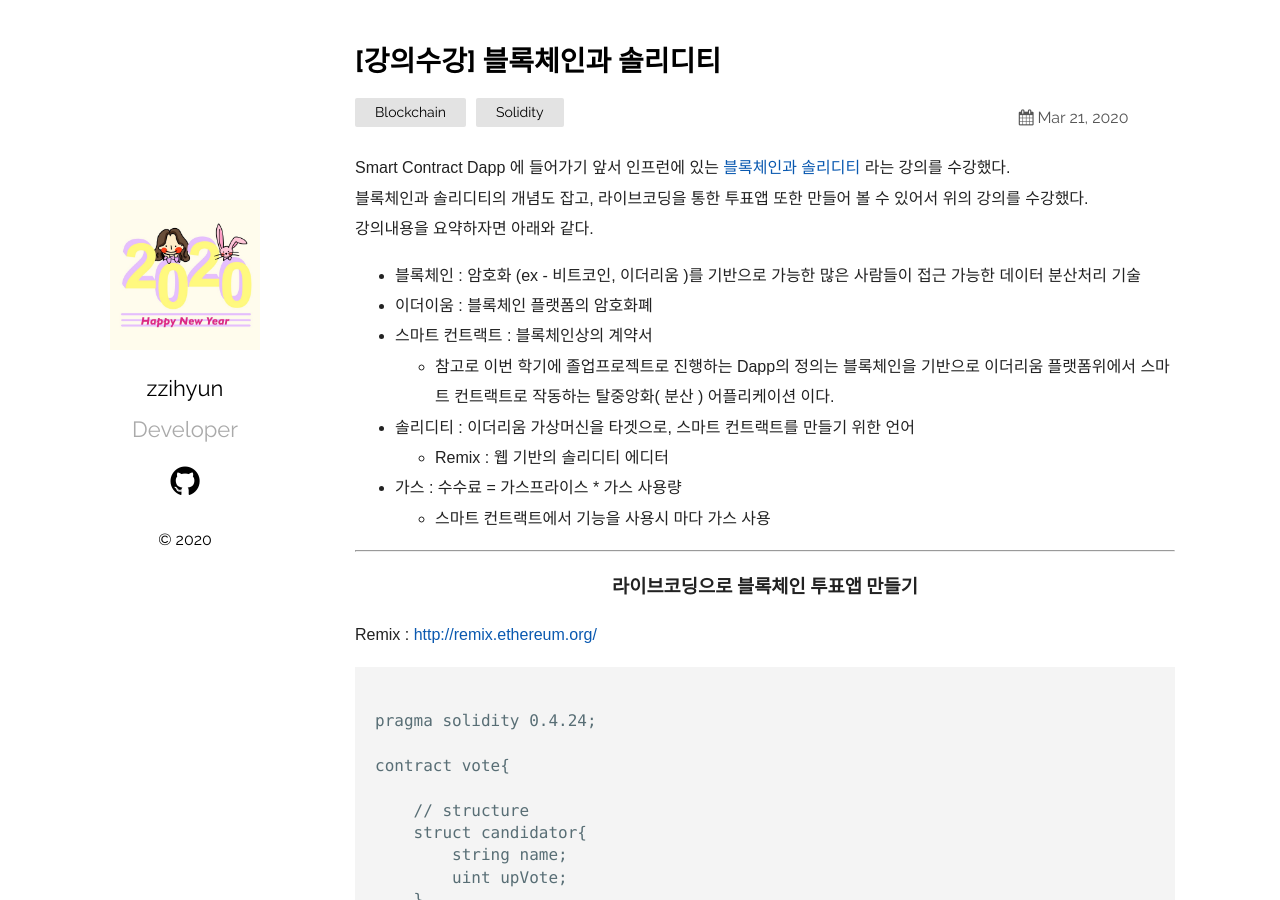
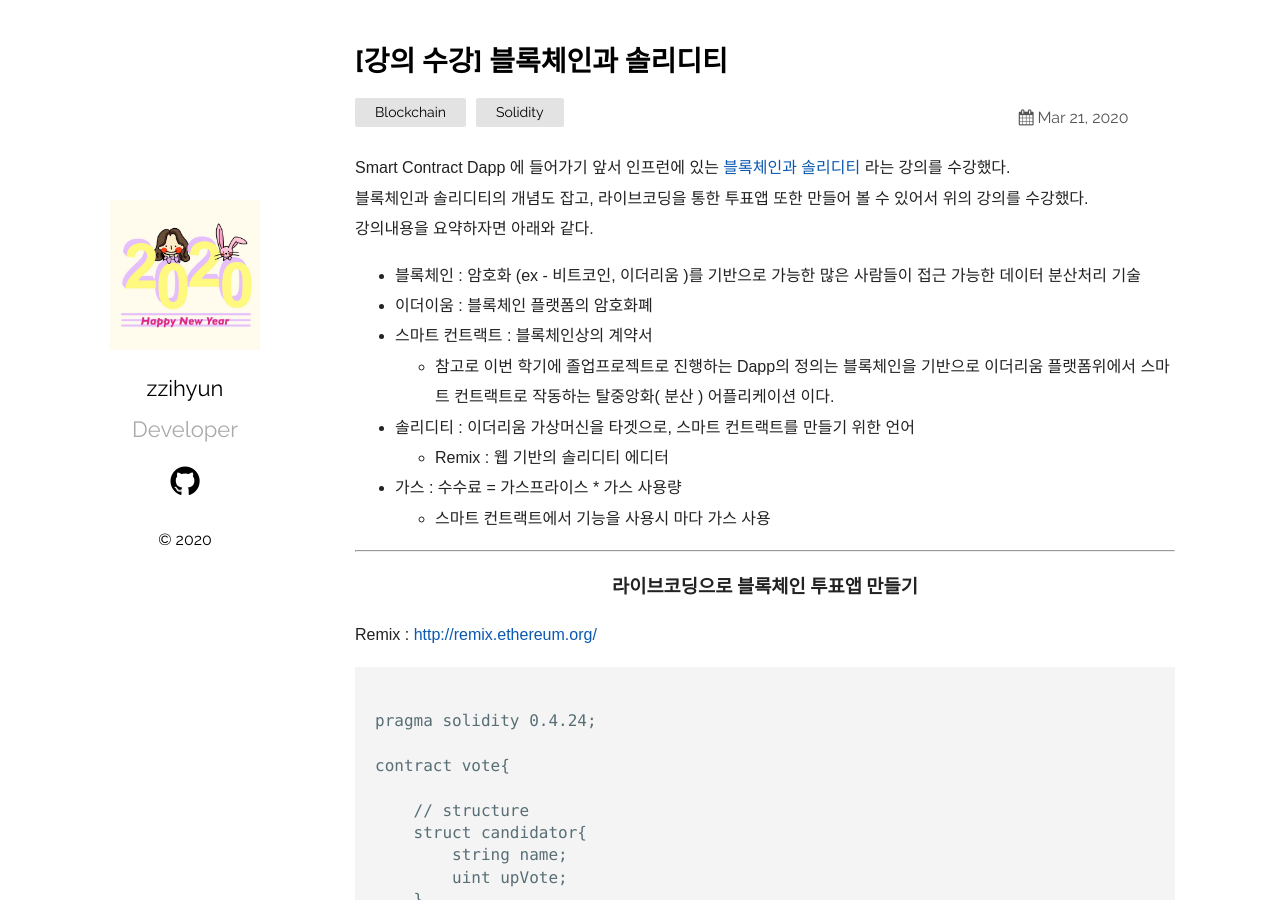
Before and after one commit to jhhhj1002/jhhhj1002.github.io, a Jekyll site: the page built from _posts/2020-03-21-Blockchain&Solidity.markdown, in a window 1280 px wide and 900 px high. Built offline with Jekyll 4.4.1, drawn with Linux system fonts in a browser that asks for light colours.

```diff
--- a/_posts/2020-03-21-Blockchain&Solidity.markdown
+++ b/_posts/2020-03-21-Blockchain&Solidity.markdown
@@ -1,6 +1,6 @@
 ---
 layout: post
-title:  "[강의수강] 블록체인과 솔리디티"
+title:  "[강의 수강] 블록체인과 솔리디티"
 date:   2020-03-21 21:03:36 +0530
 categories: Blockchain Solidity
 ---
```
